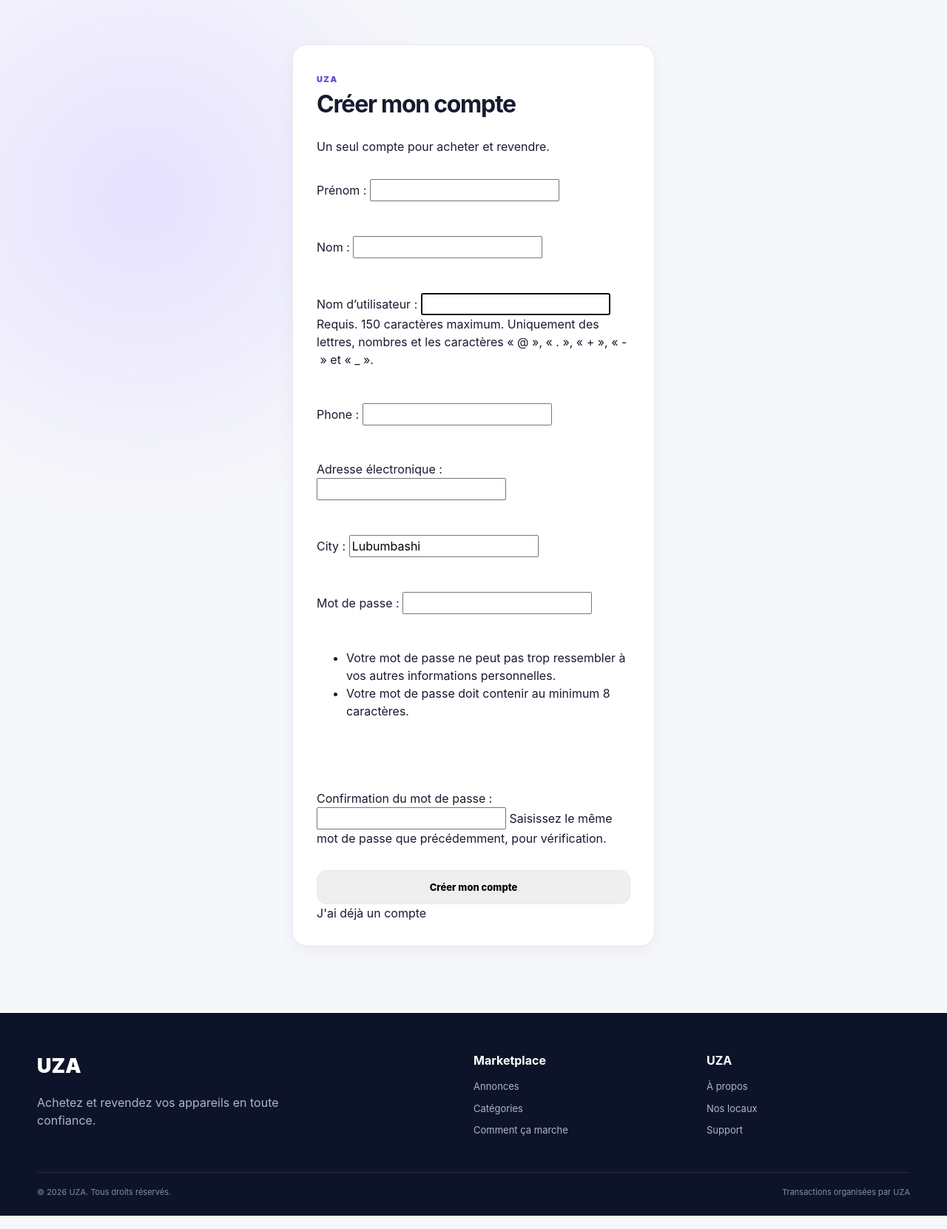
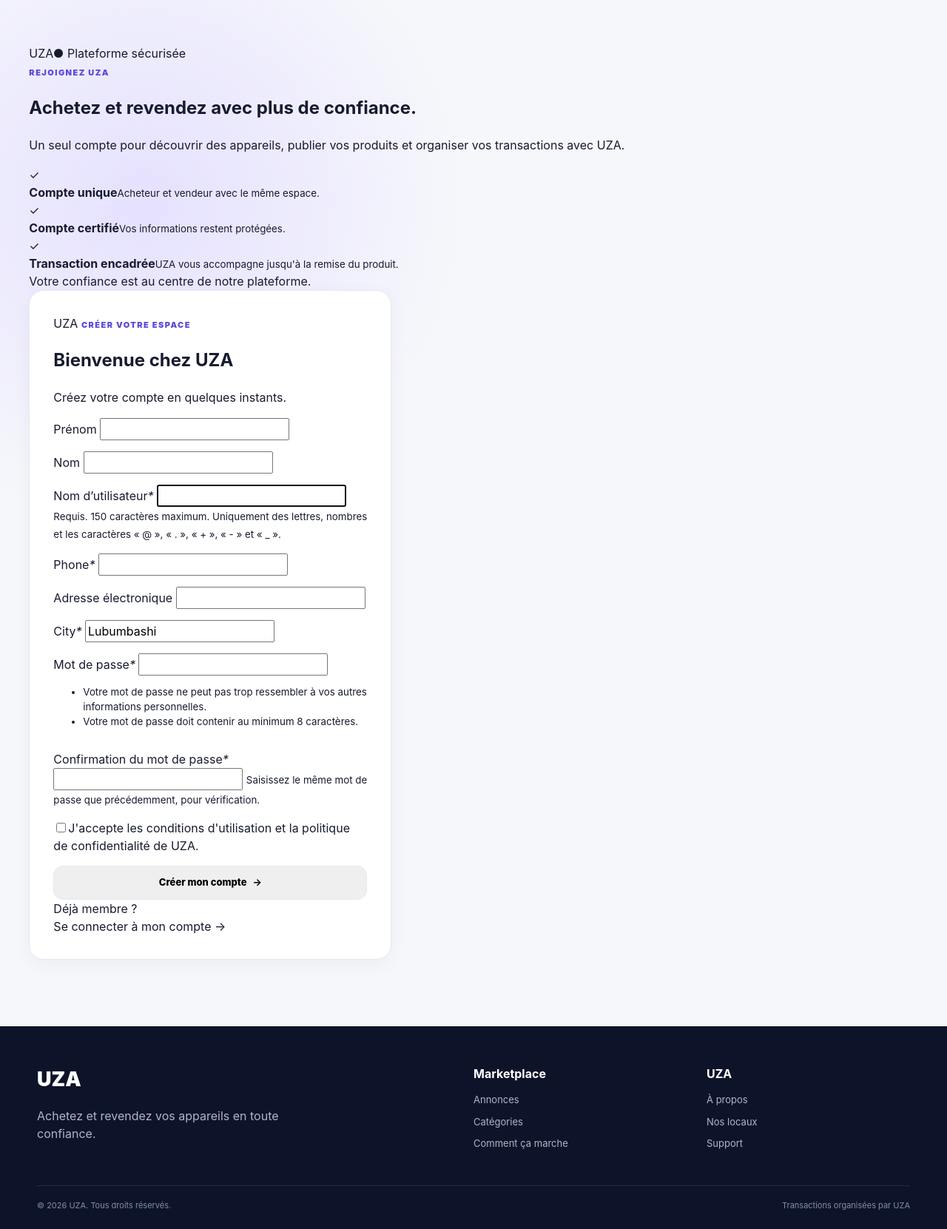
Before and after one commit to Biggo02/UZA, a Django app: page /inscription/ in a window 1280 px wide. Shown: the part 77-1738 px from the top of the page at 74% size. Run offline with Django 4.2, Linux system fonts and the light colour scheme.

Commit message:
Improve UZA registration page UX and design

```diff
--- a/templates/auth/register.html
+++ b/templates/auth/register.html
@@ -1 +1,49 @@
-{% extends 'base.html' %}{% block content %}<main class='auth'><div class='card auth-card'><span class='eyebrow'>UZA</span><h1>Créer mon compte</h1><p>Un seul compte pour acheter et revendre.</p><form method='post'>{% csrf_token %}{{ form.as_p }}<button class='btn primary full'>Créer mon compte</button></form><a href='{% url "login" %}'>J'ai déjà un compte</a></div></main>{% endblock %}
+{% extends 'base.html' %}
+{% block title %}Créer un compte — UZA{% endblock %}
+{% block content %}
+<main class="auth auth-register">
+  <div class="auth-shell">
+    <section class="auth-visual">
+      <div class="auth-visual-top"><span class="auth-brand">UZA</span><span class="auth-secure">● Plateforme sécurisée</span></div>
+      <div class="auth-visual-content">
+        <span class="eyebrow">Rejoignez UZA</span>
+        <h1>Achetez et revendez avec plus de confiance.</h1>
+        <p>Un seul compte pour découvrir des appareils, publier vos produits et organiser vos transactions avec UZA.</p>
+        <div class="auth-points">
+          <div><span>✓</span><div><b>Compte unique</b><small>Acheteur et vendeur avec le même espace.</small></div></div>
+          <div><span>✓</span><div><b>Compte certifié</b><small>Vos informations restent protégées.</small></div></div>
+          <div><span>✓</span><div><b>Transaction encadrée</b><small>UZA vous accompagne jusqu'à la remise du produit.</small></div></div>
+        </div>
+      </div>
+      <div class="auth-visual-footer">Votre confiance est au centre de notre plateforme.</div>
+    </section>
+
+    <section class="card auth-card auth-card-register">
+      <div class="auth-heading">
+        <span class="auth-mobile-brand">UZA</span>
+        <span class="eyebrow">Créer votre espace</span>
+        <h2>Bienvenue chez UZA</h2>
+        <p>Créez votre compte en quelques instants.</p>
+      </div>
+
+      <form method="post" class="auth-form" novalidate>
+        {% csrf_token %}
+        {% if form.non_field_errors %}<div class="form-alert">{{ form.non_field_errors }}</div>{% endif %}
+        {% for field in form %}
+          <label class="field" for="{{ field.id_for_label }}">
+            <span>{{ field.label }}{% if field.field.required %}<em>*</em>{% endif %}</span>
+            {{ field }}
+            {% if field.help_text %}<small>{{ field.help_text }}</small>{% endif %}
+            {% for error in field.errors %}<small class="field-error">{{ error }}</small>{% endfor %}
+          </label>
+        {% endfor %}
+        <label class="terms-check"><input type="checkbox" required><span>J'accepte les conditions d'utilisation et la politique de confidentialité de UZA.</span></label>
+        <button class="btn primary full auth-submit" type="submit"><span>Créer mon compte</span><strong>→</strong></button>
+      </form>
+
+      <div class="auth-divider"><span>Déjà membre ?</span></div>
+      <a class="auth-secondary-action" href="{% url 'login' %}">Se connecter à mon compte <span>→</span></a>
+    </section>
+  </div>
+</main>
+{% endblock %}
```
